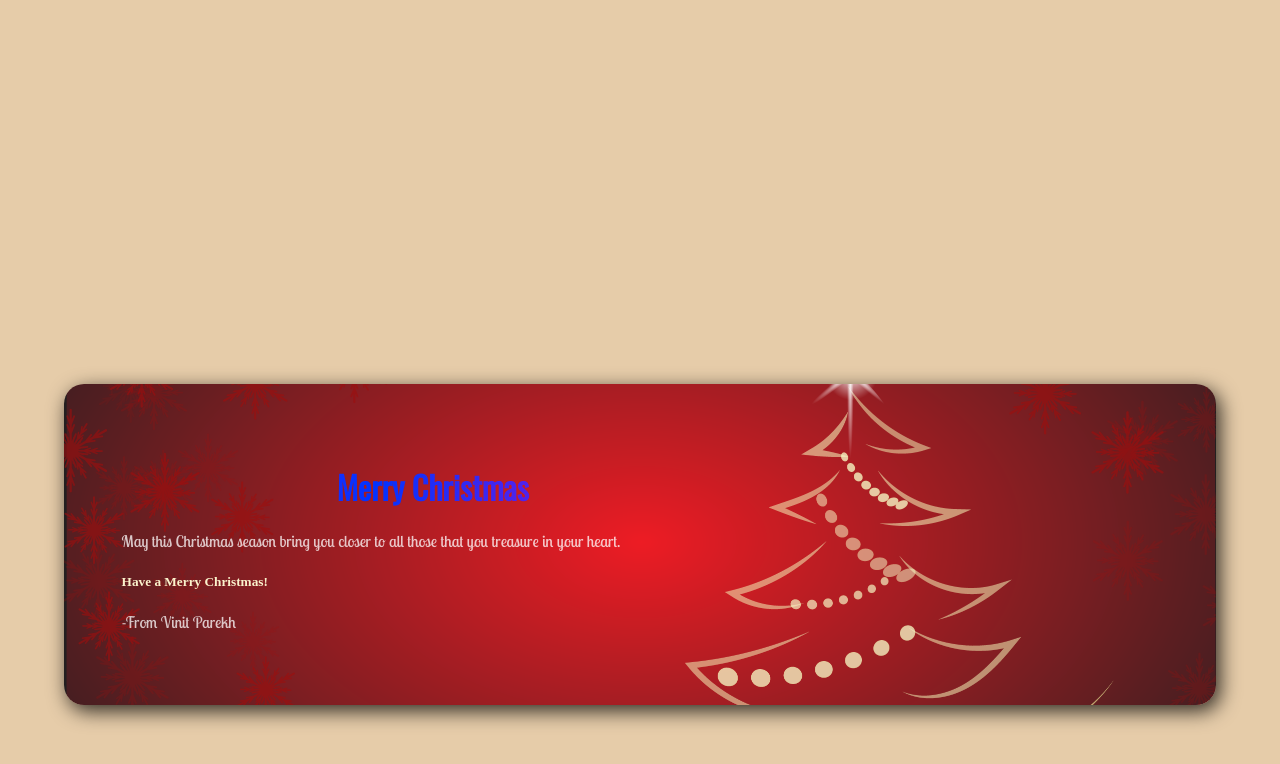
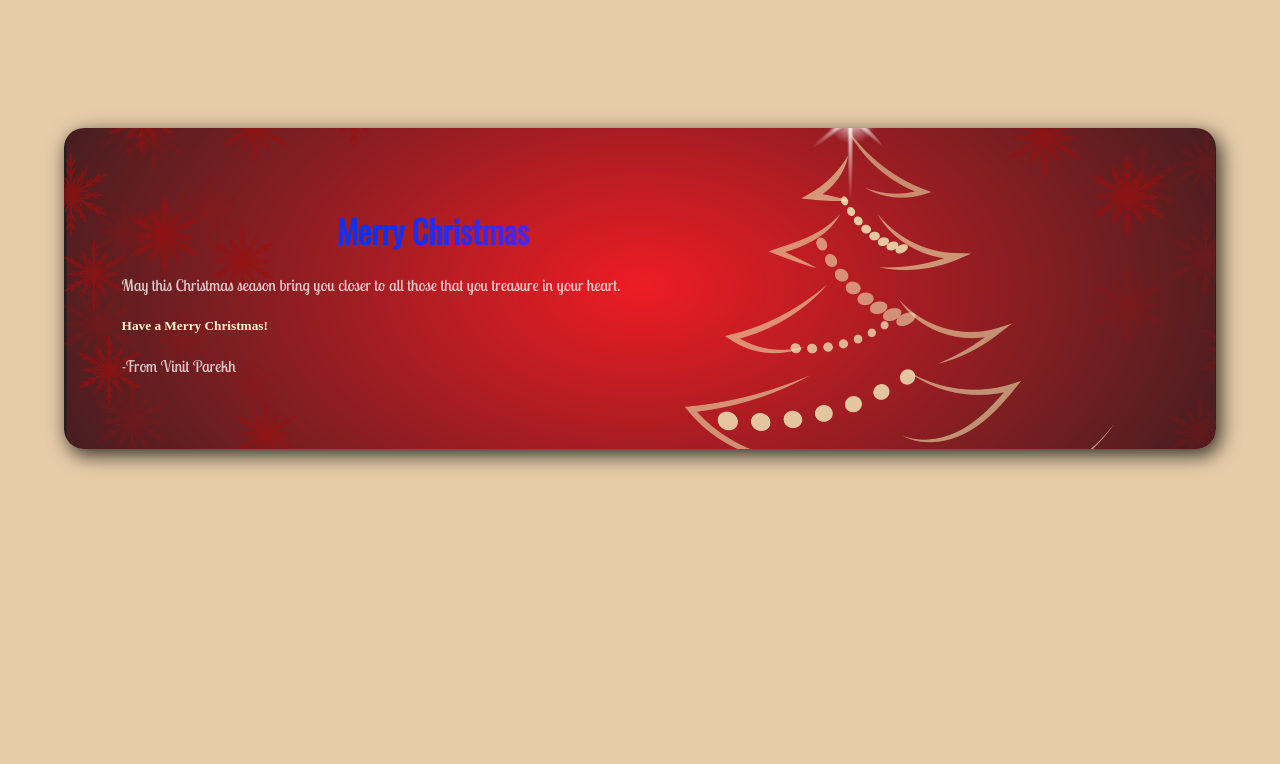
Before and after one commit to vinitparekh17/christmasCard, a plain HTML site: page index.html in a window 1280 px wide. Drawn offline with nearby package versions, Linux system fonts and the light colour scheme.

Commit message:
Update style.css

```diff
--- a/style.css
+++ b/style.css
@@ -6,7 +6,7 @@ body{
 }
 
 .container{
-    margin: 30% 5%;
+    margin: 10% 5%;
     position: relative;
     width: 95%;
     border-radius: 20px;
```
